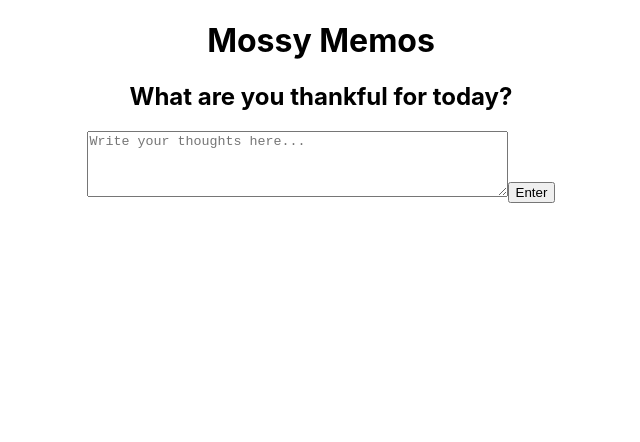
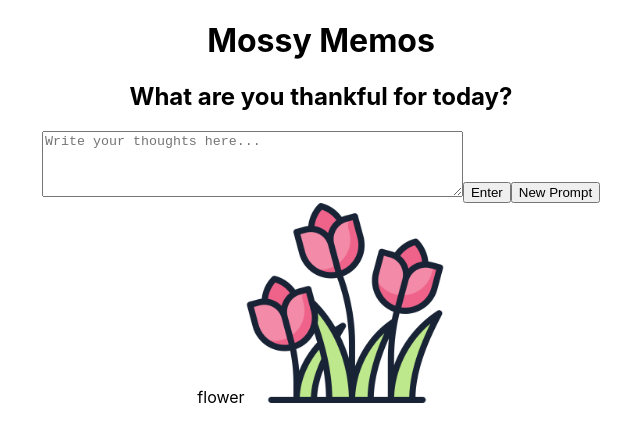
Before and after one commit to laurie8925/diary-app, a React (Create React App) app: page / in a window 1280 px wide. Shown: the top 442 px of the page, without its empty margins (319-959 px from the left). Built offline with nearby package versions, Linux system fonts and the light colour scheme.

Commit message:
added new prompt button

```diff
--- a/src/App.js
+++ b/src/App.js
@@ -1,6 +1,7 @@
 import React, { useState, useEffect } from 'react';
 import Prompt from "./datas/prompts.json"
 import './App.css';
+import Flower from "./components/flower"
 
 function App() {
   const [text, setText] = useState('');
@@ -20,6 +21,13 @@ function App() {
   const handleSaveText = () => {
     setSavedText(text);
     setText('');
+  };
+
+  const handleNewPrompt = () => {
+    const randomPrompt = Prompt[Math.floor(Math.random() * Prompt.length)];
+    setCurrentPrompt(randomPrompt);
+    setText('');
+    setSavedText('');
   };
 
   return (
@@ -45,7 +53,10 @@ function App() {
               <p>{savedText}</p>
             </div>
           )}
+          <button onClick={handleNewPrompt}>New Prompt</button>
         </section>
+        <section></section>
+        <Flower/>
       </main>
     </div>
   );
--- /dev/null
+++ b/src/components/flower.jsx
@@ -0,0 +1,12 @@
+import React from 'react'
+import Flower from "../assets/tulips.png"
+
+const flower = () => {
+  return (
+    <div>flower
+        <img src={Flower} alt="tulips" width="200px" />
+    </div>
+  )
+}
+
+export default flower
```
Also changed, not shown: src/assets/tulips.png (added).
